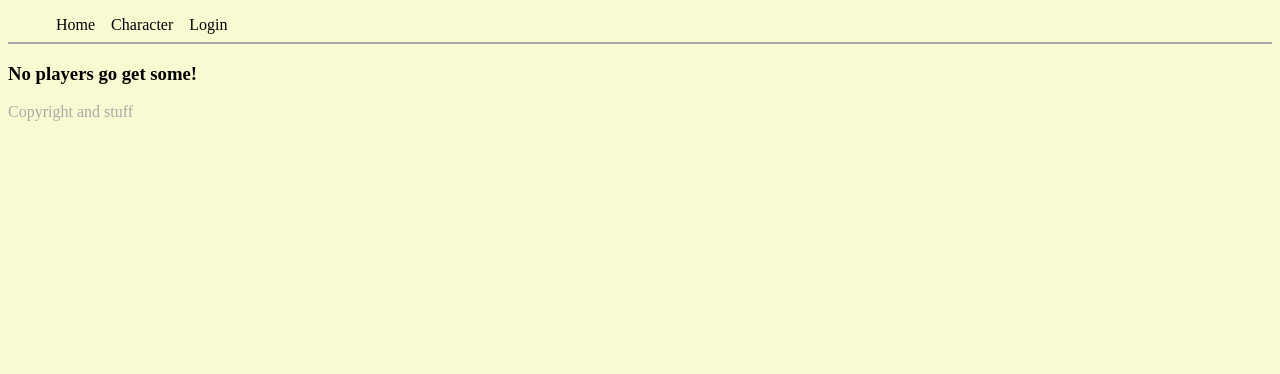
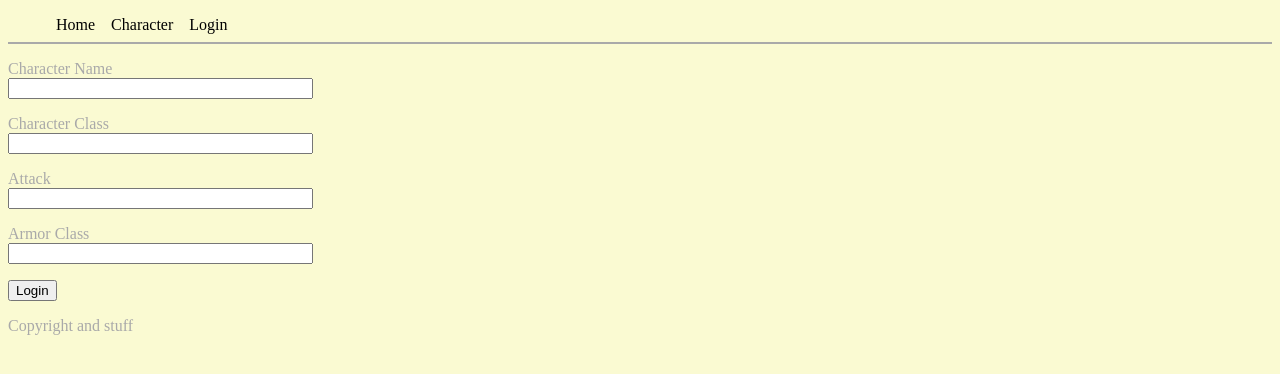
Before and after one commit to LeoKnox/learning_python, a Flask app: page /player in a window 1280 px wide. Shown: the top 374 px of the page. Run offline with Flask 2, Linux system fonts and the light colour scheme; data that the repository does not hold is empty.

Commit message:
Add files via upload

```diff
--- a/application/__init__.py
+++ b/application/__init__.py
@@ -1,5 +1,11 @@
 from flask import Flask
+from config import Config
+from flask_mongoengine import MongoEngine
 
 app = Flask(__name__)
+app.config.from_object(Config)
+
+db = MongoEngine()
+db.init_app(app)
 
 from application import routes
--- a/application/forms.py
+++ b/application/forms.py
@@ -16,7 +16,7 @@ class CharacterForm(FlaskForm):
     ac          =   StringField("Armor Class", validators = [DataRequired()])
     submit      =   SubmitField("Login")
 
-    def validate_char_name(self,char_name):
-        character = Character.objects(char_name=char_name.data).first()
-        if character:
-            raise ValidationError("Name exists go forth and choose another.")
+    #def validate_char_name(self,char_name):
+    #    character = Character.objects(char_name=char_name.data).first()
+    #    if character:
+    #        raise ValidationError("Name exists go forth and choose another.")
--- a/application/routes.py
+++ b/application/routes.py
@@ -26,8 +26,14 @@ def selection():
 def login():
     form = LoginForm()
     if form.validate_on_submit():
-        flash("You are in!")
-        return redirect("/index")
+        login_name = form.charName.data
+        login_class = form.charClass.data
+        character = Character.objects(char_name = login_name).first()
+        if character and login_class == character.char_class:
+            flash(f"{character.char_name}, you are in!")
+            return redirect("/index")
+        else:
+            flash("There be errerrerrors!")
     return render_template("login.html", title="Loggin' in", form=form, login=True)
 
 @app.route("/api")
@@ -40,9 +46,22 @@ def api(idx=None):
 
     return Response(json.dumps(jdata), mimetype="/application/json")
 
-@app.route("/player")
+@app.route("/player", methods=["GET","POST"])
 def player():
-    #Character(char_id=1, char_name="Xingu", char_class="Figther",atk=12,ac=11).save()
-    #Character(char_id=2, char_name="Eveehi", char_class="Wizard",atk=12,ac=11).save()
-    players = Character.objects.all()
-    return render_template("player.html", players=players)
+    form = CharacterForm()
+    if form.validate_on_submit():
+    #players = Character.objects.all()
+        char_id = Character.objects.count()
+        char_id += 1
+
+        char_name   = form.char_name.data
+        char_class  = form.char_class.data
+        atk         = form.atk.data
+        ac          = form.ac.data
+
+        character = Character(char_id=char_id, char_class=char_class, atk=atk, ac=ac)
+        character.save()
+        flash("Go adventure!")
+        return redirect(url_for("index"))
+
+    return render_template("player.html", form=form) # add menu create=True
--- a/application/templates/player.html
+++ b/application/templates/player.html
@@ -3,13 +3,39 @@
 
 {% block context %}
     <div>
-        {% for player in players %}
-        <dl>
-            <dt>Character Name: {{ player.char_name }}</dt>
-            <dd>Character Class: {{ player.char_class }}</dd>
-        </dl>
-        {% else %}
-        <h3>No players go get some!</h3>
-        {% endfor %}
+        <form name="login" action="" method="post" novalidate>
+            {{ form.hidden_tag()}}
+            <p>
+                {{ form.char_name.label }}<br>
+                {{ form.char_name(size=35) }}
+                {% for error in form.char_name.errors %}
+                    <span>{{ error }}</span>
+                {% endfor %}
+            </p>
+            <p>
+                {{ form.char_class.label }}<br>
+                {{ form.char_class(size=35) }}
+                {% for error in form.char_class.errors %}
+                    <span>{{ error }}</span>
+                {% endfor %}
+            </p>
+            <p>
+                {{ form.atk.label }}<br>
+                {{ form.atk(size=35) }}
+                {% for error in form.atk.errors %}
+                    <span>{{ error }}</span>
+                {% endfor %}
+            </p>
+            <p>
+                {{ form.ac.label }}<br>
+                {{ form.ac(size=35) }}
+                {% for error in form.ac.errors %}
+                    <span>{{ error }}</span>
+                {% endfor %}
+            </p>
+            <p>
+                {{ form.submit() }}
+            </p>
+        </form>
     </div>
 {% endblock %}
--- a/config.py
+++ b/config.py
@@ -1,6 +1,6 @@
 import os
 
 class Config(object):
-    SECRET_KY = os.environ.get('SECRET_KEY') or "lyndakey"
+    SECRET_KEY = os.environ.get('SECRET_KEY') or "lyndakey"
 
     MONGODB_SETTINGS = { 'db' : 'pylyndachardb'}
```
Also changed, not shown: application/templates/select.html (added, +9 -0 lines).
